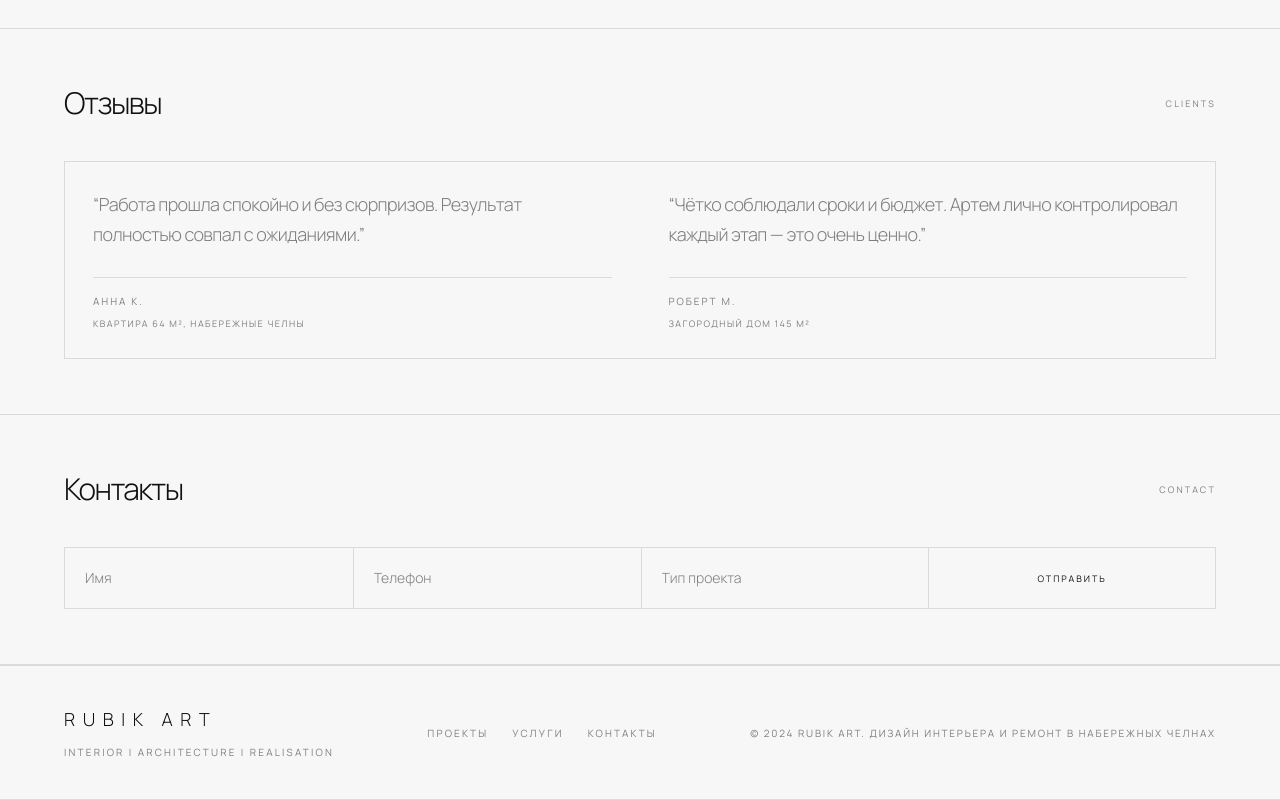
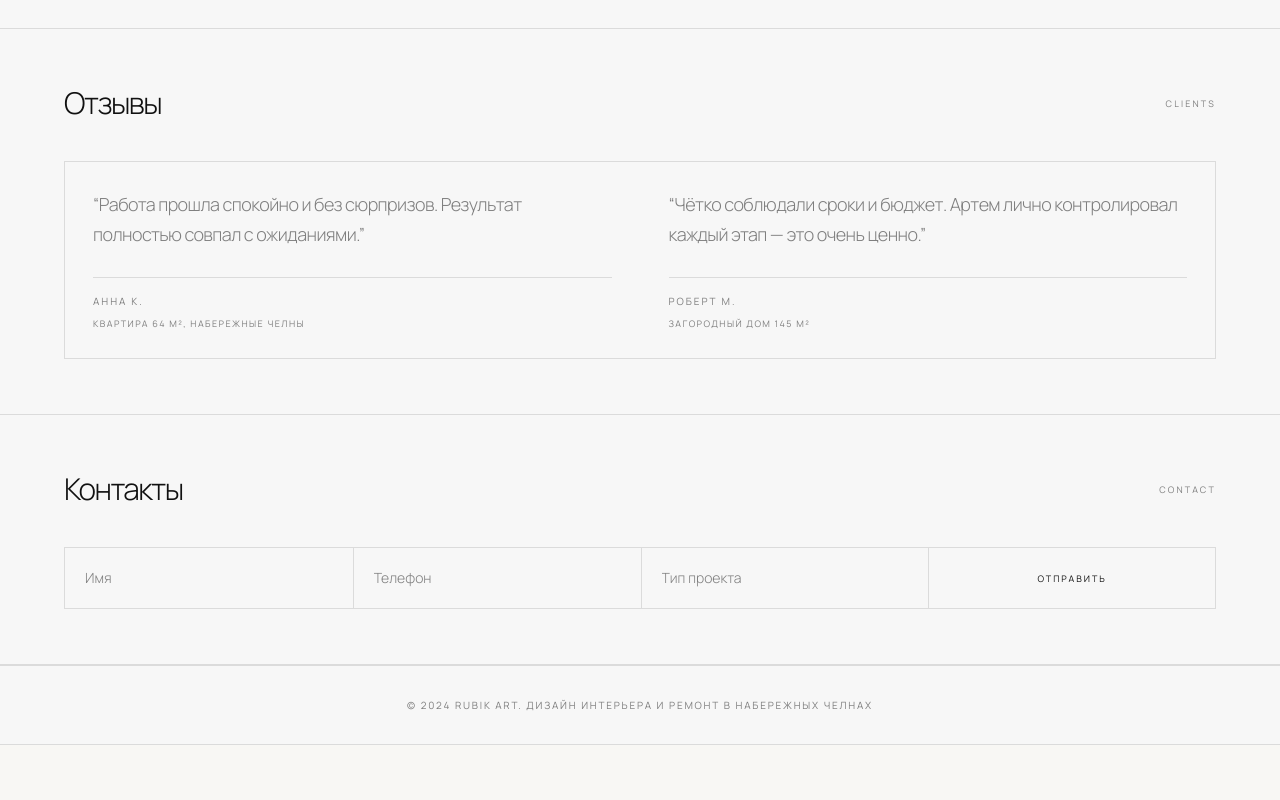
Before and after one commit to artrubinchik/DERZAi, a Next.js app: page / in a window 1280 px wide. Shown: the part 3449-4249 px from the top of the page. After the commit the page ends 4194 px from the top, so only its background shows below. Built offline with nearby package versions, Linux system fonts and the light colour scheme; no server answers.

Commit message:
Refactor Footer component structure and styles
Updated footer layout and styling for improved presentation.

```diff
--- a/components/Footer.tsx
+++ b/components/Footer.tsx
@@ -2,33 +2,11 @@ import { content } from "@/data/content";
 
 export default function Footer() {
   return (
-    <footer className="section-dark border-t border-[var(--line)] py-10">
-      <div className="mx-auto flex max-w-7xl flex-col gap-8 px-6 md:flex-row md:items-center md:justify-between md:px-12 lg:px-16">
-        <div>
-          <div className="text-[18px] font-light uppercase tracking-[0.42em] text-main">
-            Rubik ART
-          </div>
-
-          <div className="mt-3 text-[10px] uppercase tracking-[0.22em] text-muted">
-            Interior | Architecture | Realisation
-          </div>
-        </div>
-
-        <nav className="flex flex-wrap gap-6">
-          {content.footer.links.map((item) => (
-            <a
-              key={item.label}
-              href={item.href}
-              className="text-[10px] uppercase tracking-[0.22em] text-muted transition hover:text-main"
-            >
-              {item.label}
-            </a>
-          ))}
-        </nav>
-
-        <div className="text-[10px] uppercase tracking-[0.18em] text-muted">
+    <footer className="section-dark border-t border-[var(--line)] py-8">
+      <div className="mx-auto max-w-7xl px-6 text-center md:px-12 lg:px-16">
+        <p className="text-[10px] uppercase tracking-[0.18em] text-muted">
           {content.footer.copy}
-        </div>
+        </p>
       </div>
     </footer>
   );
```
